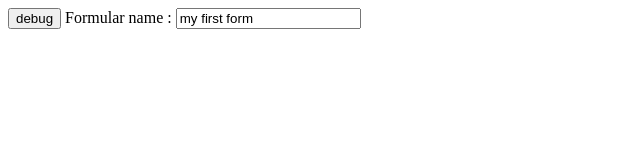
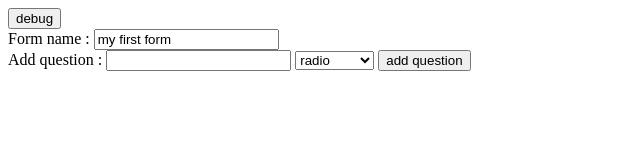
Before and after one commit to Annie86/coursJS-objet-formGenerator, a plain HTML site: page index.htm in a window 1280 px wide. Shown: the whole page, without its empty margins (0-640 px from the left). Drawn offline with nearby package versions, Linux system fonts and the light colour scheme.

Commit message:
add a question

```diff
--- a/index.htm
+++ b/index.htm
@@ -6,8 +6,15 @@
 </head>
 <body>
 
-	<input id="debug" type="button" value="debug">
-	Formular name : <input id="formName" type="text">
+	<input id="debug" type="button" value="debug"><br>
+	Form name : <input id="formName" type="text"><br>
+
+	Add question : <input id="questionText" type="text">
+	<select id="questionType">
+		<option>radio</option>
+		<option>checkbox</option>
+	</select>
+	<input id="addQuestion" type="button" value="add question"><br>
 
 	<script
 	  src="https://code.jquery.com/jquery-3.2.1.min.js"
--- a/script.js
+++ b/script.js
@@ -4,6 +4,9 @@
 function form() {
 	this.name = 'my first form';
 	this.questions = [];
+	this.addQuestion = function(question) {
+		this.questions.push(question);
+	};
 }
 
 function question() {
@@ -16,12 +19,15 @@ function answer() {
 	this.text;
 }
 
+	// instance of form
 var myForm = new form();
 
+	// change form name
 function changeFormName(){
 	myForm.name = $(this).val();
 }
 
+	// initialisation function
 function init() {
 
 	$('#debug').click(function() {
@@ -32,6 +38,13 @@ function init() {
 		.keyup(changeFormName)
 		.val(myForm.name);
 
+	$('#addQuestion').click(function () {
+		var myQuestion =  new question();
+		myQuestion.text = $('#questionText').val();
+		myQuestion.type = $('#questionType').val();
+		myForm.addQuestion(myQuestion);
+	});
+
 }
 
 $(init);
```
